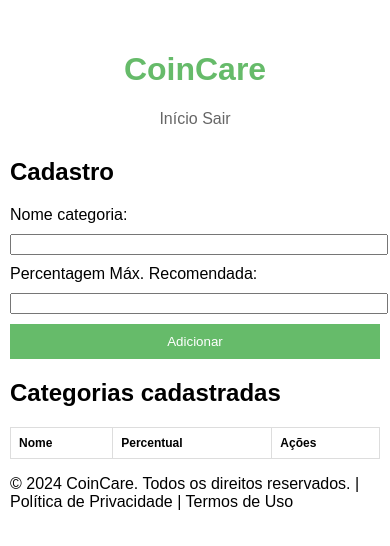
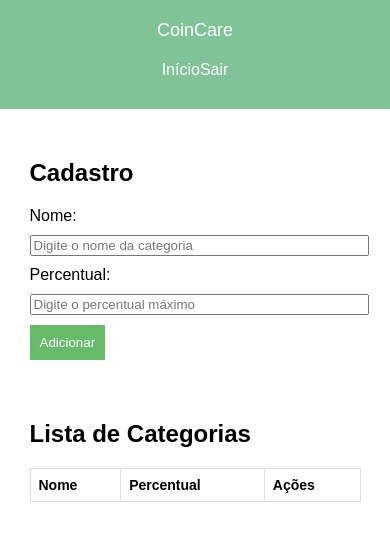
Before and after one commit to naagaii/CoinCare, a plain HTML site: page Cadastro Categorias ADM/index.html in a window 390 px wide. Drawn offline with Linux system fonts and the light colour scheme; no server answers.

Commit message:
ajustes css

```diff
--- a/Cadastro Categorias ADM/assets/style.css
+++ b/Cadastro Categorias ADM/assets/style.css
@@ -1,3 +1,4 @@
+
 body {
     font-family: Arial, sans-serif;
     margin: 0;
@@ -5,30 +6,52 @@ body {
     box-sizing: border-box;
 }
 
-.container {
-    max-width: 800px;
-    margin: 0 auto;
-    padding: 20px;
+header {
+    background-color: #7FC396;
+    color: #fff;
+    padding: 25px;
 }
 
-header {
+.container {
+    width: 90%;
+    max-width: 1200px;
+    margin: 0 auto;
+    padding: 0;
+    box-sizing: border-box;
+}
+
+nav {
     display: flex;
     justify-content: space-between;
     align-items: center;
-    flex-wrap: wrap;
-    padding: 10px 0;
 }
 
-header h1 {
-    color: #66BB6A;
-    flex: 1 1 100%;
-    text-align: center;
+#logo {
+    font-size: 20px;
+}
+
+nav ul {
+    list-style-type: none;
+    margin: 0;
+    padding: 0;
+}
+
+nav ul li {
+    display: inline;
+    margin-left: 20px;
+}
+
+nav ul li:first-child {
+    margin-left: 0;
 }
 
 nav a {
-    margin: 0 10px;
+    color: #fff;
     text-decoration: none;
-    color: #666;
+}
+
+nav a:hover {
+    text-decoration: underline;
 }
 
 section.cadastro, section.lista-categorias {
@@ -49,9 +72,6 @@ table {
 
 table, th, td {
     border: 1px solid #ddd;
-}
-
-th, td {
     padding: 8px;
     text-align: left;
 }
@@ -68,25 +88,6 @@ button:hover {
     background-color: #55AA5A;
 }
 
-@media (max-width: 600px) {
-    .container {
-        padding: 10px;
-    }
-
-    header {
-        flex-direction: column;
-    }
-
-    nav a {
-        margin: 5px 0;
-    }
-
-    table, th, td {
-        font-size: 14px;
-    }
-}
-
-/* Estilos para dispositivos móveis */
 @media (max-width: 768px) {
     header {
         padding: 10px 20px;
@@ -97,6 +98,7 @@ button:hover {
     }
 
     nav {
+        flex-direction: column;
         text-align: center;
     }
 
@@ -113,39 +115,11 @@ button:hover {
 
     .container {
         padding: 10px;
-        margin-top: 10px;
     }
+}
 
-    section.cadastro, section.lista-categorias {
-        margin-top: 20px;
-    }
-
-    section.cadastro label, section.cadastro input {
-        display: block;
-        width: 100%;
-        margin-bottom: 10px;
-    }
-
+@media (max-width: 600px) {
     table, th, td {
         font-size: 14px;
     }
-
-    button {
-        width: 100%;
-    }
 }
-
-/* Estilos para dispositivos menores, como smartphones em modo retrato */
-@media (max-width: 480px) {
-    #logo {
-        font-size: 16px;
-    }
-
-    h3 {
-        font-size: 20px;
-    }
-
-    table, th, td {
-        font-size: 12px;
-    }
-}
--- a/Cadastro Categorias ADM/data/db.json
+++ b/Cadastro Categorias ADM/data/db.json
@@ -24,11 +24,6 @@
       "id": "5",
       "nome": "ECONOMIAS",
       "percentual": 20
-    },
-    {
-      "id": "b15f",
-      "nome": "ALIMENTAÇÃO",
-      "percentual": 10
     }
   ]
 }
--- a/Cadastro Categorias ADM/index.html
+++ b/Cadastro Categorias ADM/index.html
@@ -1,31 +1,40 @@
 <!DOCTYPE html>
-<html lang="pt-BR">
+<html lang="pt-br">
 <head>
     <meta charset="UTF-8">
     <meta name="viewport" content="width=device-width, initial-scale=1.0">
-    <title>CoinCare - Administração</title>
+    <title>Seu Título Aqui</title>
     <link rel="stylesheet" href="assets/style.css">
 </head>
 <body>
+
+<header>
     <div class="container">
-        <header>
-            <h1>CoinCare</h1>
         <nav>
-                <a href="#">Início</a>
-                <a href="#" id="logout">Sair</a>
+            <div id="logo">CoinCare</div>
+            <ul>
+                <li><a href="#">Início</a></li>
+                <li><a href="#">Sair</a></li>
+            </ul>
         </nav>
+    </div>
 </header>
-        <main>
-            <section class="cadastro">
+
+<section class="container cadastro">
     <h2>Cadastro</h2>
-                <label for="nome-categoria">Nome categoria:</label>
-                <input type="text" id="nome-categoria" name="nome-categoria">
-                <label for="percentual-max">Percentagem Máx. Recomendada:</label>
-                <input type="number" id="percentual-max" name="percentual-max">
-                <button id="adicionar">Adicionar</button>
+    <form>
+        <label for="nome-categoria">Nome:</label>
+        <input type="text" id="nome-categoria" name="nome-categoria" placeholder="Digite o nome da categoria">
+
+        <label for="percentual-max">Percentual:</label>
+        <input type="number" id="percentual-max" name="percentual-max" placeholder="Digite o percentual máximo">
+
+        <button type="button" id="adicionar">Adicionar</button>
+    </form>
 </section>
-            <section class="lista-categorias">
-                <h2>Categorias cadastradas</h2>
+
+<section class="container lista-categorias">
+    <h2>Lista de Categorias</h2>
     <table id="categorias-table">
         <thead>
             <tr>
@@ -35,15 +44,13 @@
             </tr>
         </thead>
         <tbody>
-                        <!-- Linhas da tabela serão adicionadas dinamicamente aqui -->
+            <!-- Aqui serão inseridas as linhas de categorias via JavaScript -->
         </tbody>
     </table>
 </section>
-        </main>
-        <footer>
-            <p>&copy; 2024 CoinCare. Todos os direitos reservados. | Política de Privacidade | Termos de Uso</p>
-        </footer>
-    </div>
+
+<!-- Script JavaScript -->
 <script src="script.js"></script>
+
 </body>
 </html>
--- a/Tela Gráficos/assets/style.css
+++ b/Tela Gráficos/assets/style.css
@@ -1,6 +1,6 @@
 body {
     background-color: #f4f4f4;
-    font-family: "Verdana", sans-serif;
+    font-family: Arial, sans-serif;
     color: #333;
     margin: 0;
     padding: 0;
```
Lines whose indentation alone changed are shown as unchanged.
